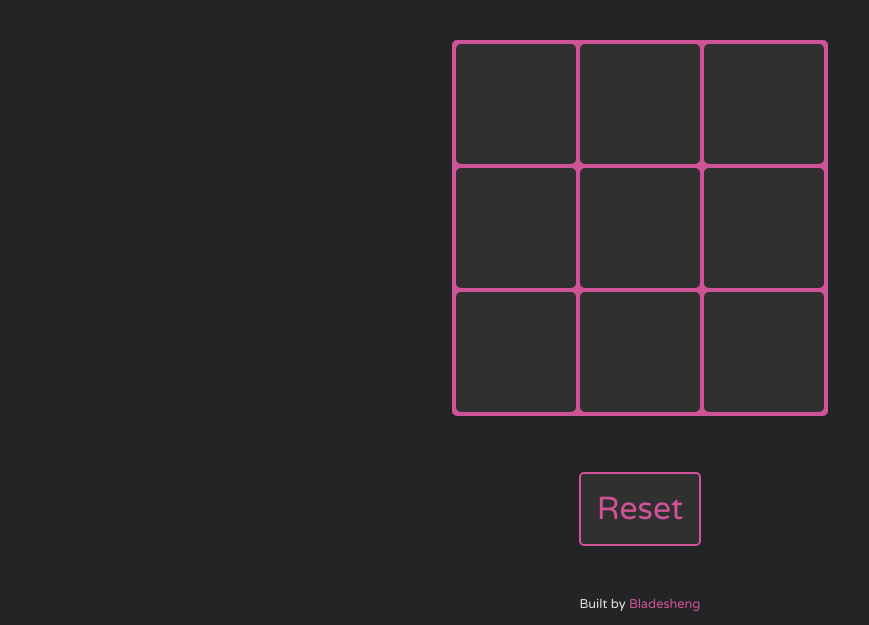
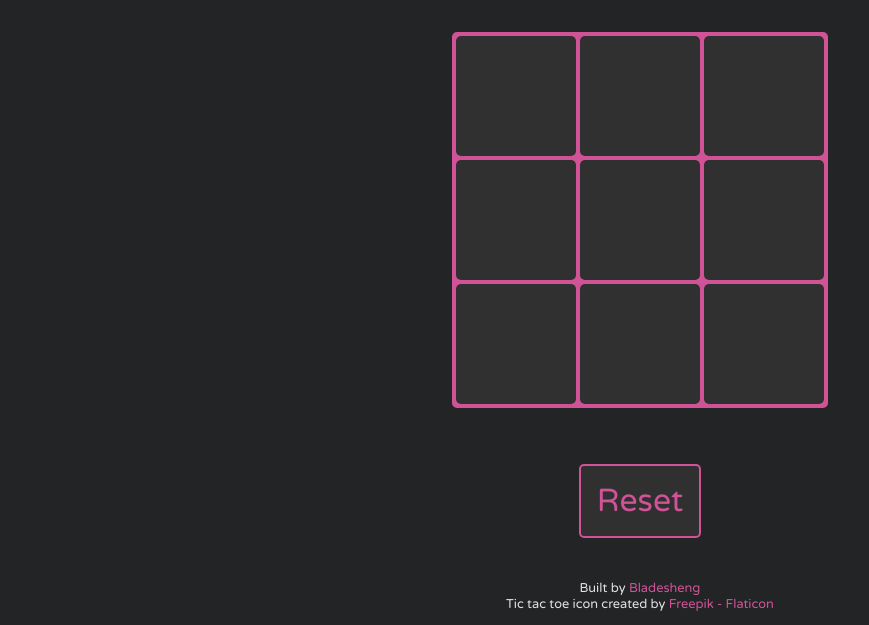
Before and after one commit to Bladesheng/tic-tac-toe, a plain HTML site: page index.html in a window 1280 px wide. Shown: the part 175-800 px from the top of the page, without its empty margins (0-869 px from the left). Drawn offline with Linux system fonts and the light colour scheme.

Commit message:
Add custom browser icon

```diff
--- a/index.html
+++ b/index.html
@@ -10,6 +10,7 @@
   <style>
     @import url('https://fonts.googleapis.com/css2?family=Varela+Round&display=swap');
   </style>
+  <link rel="icon" href="./favicon.ico">
 </head>
 <body>
   <header>
@@ -41,6 +42,7 @@
 
   <footer>
     <p>Built by <a href="https://github.com/Bladesheng">Bladesheng</a></p>
+    <p>Tic tac toe icon created by <a href="https://www.flaticon.com/authors/freepik">Freepik - Flaticon</a></p>
   </footer>
 </body>
 </html>
```
Also changed, not shown: favicon.ico (added).
